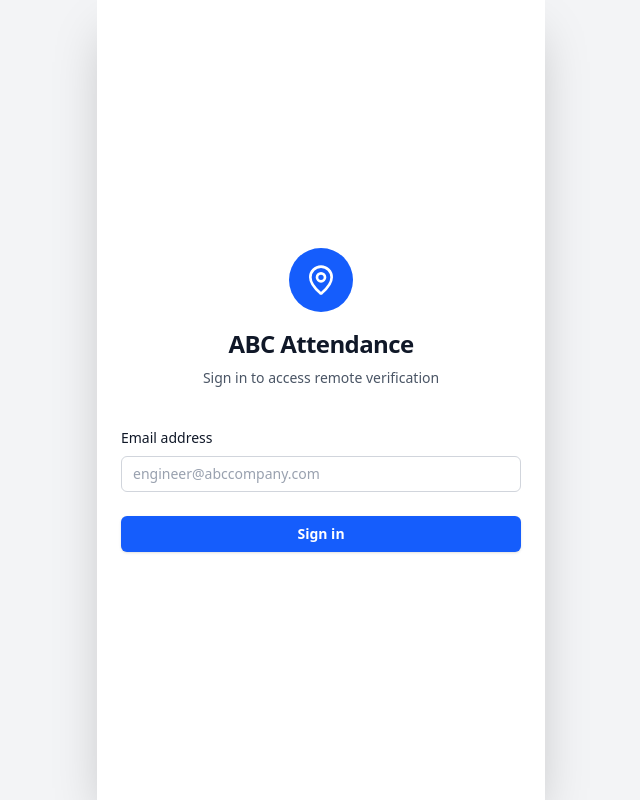
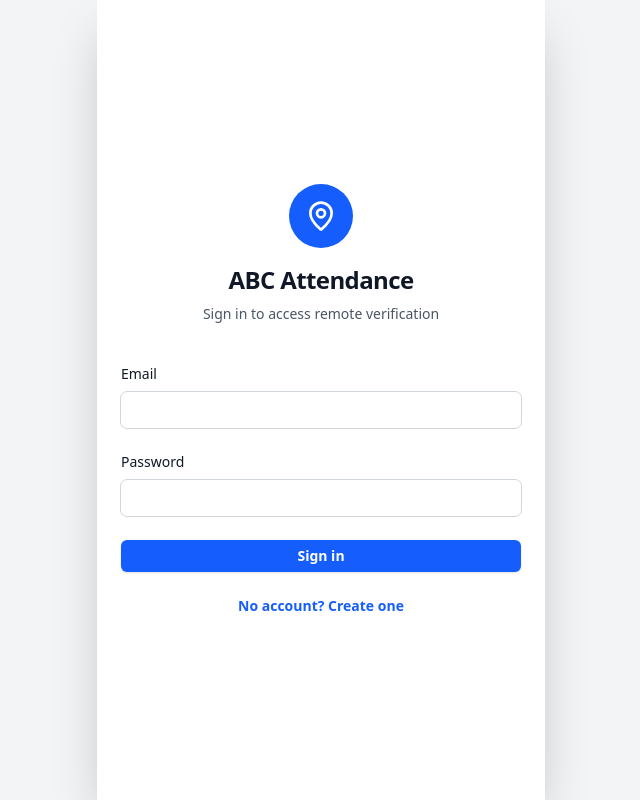
Before and after one commit to asejik/remote-attendance-app, a React (Vite) app: page / in a window 1280 px wide. Shown: the whole page, without its empty margins (319-959 px from the left). Built offline with nearby package versions, Linux system fonts and the light colour scheme; no server answers.

Commit message:
feat: implement supabase auth with login and protected routes

```diff
--- a/src/App.tsx
+++ b/src/App.tsx
@@ -1,18 +1,36 @@
-import { BrowserRouter, Routes, Route } from 'react-router-dom';
+import { BrowserRouter, Routes, Route, Navigate } from 'react-router-dom';
 import { MobileLayout } from './components/MobileLayout';
 import { LoginPage } from './pages/LoginPage';
 import { DashboardPage } from './pages/DashboardPage';
+import { AuthProvider, useAuth } from './context/AuthContext';
+
+// Protected Route Component
+// If not logged in, kick them back to Login page
+const ProtectedRoute = ({ children }: { children: React.ReactNode }) => {
+  const { user } = useAuth();
+  if (!user) return <Navigate to="/" replace />;
+  return <>{children}</>;
+};
 
 function App() {
   return (
+    <AuthProvider>
       <BrowserRouter>
         <MobileLayout>
           <Routes>
             <Route path="/" element={<LoginPage />} />
-          <Route path="/dashboard" element={<DashboardPage />} />
+            <Route
+              path="/dashboard"
+              element={
+                <ProtectedRoute>
+                  <DashboardPage />
+                </ProtectedRoute>
+              }
+            />
           </Routes>
         </MobileLayout>
       </BrowserRouter>
+    </AuthProvider>
   );
 }
 
--- /dev/null
+++ b/src/context/AuthContext.tsx
@@ -0,0 +1,48 @@
+import React, { createContext, useContext, useEffect, useState } from 'react';
+import type { User, Session } from '@supabase/supabase-js';
+import { supabase } from '../lib/supabase';
+
+interface AuthContextType {
+  user: User | null;
+  session: Session | null;
+  loading: boolean;
+  signOut: () => Promise<void>;
+}
+
+const AuthContext = createContext<AuthContextType>({ user: null, session: null, loading: true, signOut: async () => {} });
+
+export const AuthProvider: React.FC<{ children: React.ReactNode }> = ({ children }) => {
+  const [user, setUser] = useState<User | null>(null);
+  const [session, setSession] = useState<Session | null>(null);
+  const [loading, setLoading] = useState(true);
+
+  useEffect(() => {
+    // 1. Check active session on load
+    supabase.auth.getSession().then(({ data: { session } }) => {
+      setSession(session);
+      setUser(session?.user ?? null);
+      setLoading(false);
+    });
+
+    // 2. Listen for changes (login, logout, auto-refresh)
+    const { data: { subscription } } = supabase.auth.onAuthStateChange((_event, session) => {
+      setSession(session);
+      setUser(session?.user ?? null);
+      setLoading(false);
+    });
+
+    return () => subscription.unsubscribe();
+  }, []);
+
+  const signOut = async () => {
+    await supabase.auth.signOut();
+  };
+
+  return (
+    <AuthContext.Provider value={{ user, session, loading, signOut }}>
+      {!loading && children}
+    </AuthContext.Provider>
+  );
+};
+
+export const useAuth = () => useContext(AuthContext);
--- a/src/pages/DashboardPage.tsx
+++ b/src/pages/DashboardPage.tsx
@@ -1,20 +1,18 @@
-import React from 'react';
 import { LogOut, Camera } from 'lucide-react';
-import { useNavigate } from 'react-router-dom';
+import { useAuth } from '../context/AuthContext';
 
 export const DashboardPage = () => {
-  const navigate = useNavigate();
-
-  const handleLogout = () => {
-    navigate('/');
-  };
+  const { signOut, user } = useAuth(); // Get user info
 
   return (
     <div className="h-full flex flex-col">
       {/* Header */}
       <div className="bg-white border-b px-4 py-4 flex justify-between items-center sticky top-0 z-10">
-        <h1 className="text-lg font-bold text-gray-800">My Attendance</h1>
-        <button onClick={handleLogout} className="text-gray-500 hover:text-red-500">
+        <div>
+           <h1 className="text-lg font-bold text-gray-800">My Attendance</h1>
+           <p className="text-xs text-gray-500">{user?.email}</p>
+        </div>
+        <button onClick={signOut} className="text-gray-500 hover:text-red-500">
           <LogOut size={20} />
         </button>
       </div>
--- a/src/pages/LoginPage.tsx
+++ b/src/pages/LoginPage.tsx
@@ -1,23 +1,46 @@
-import React, { useEffect } from 'react'; // Add useEffect
+import React, { useState } from 'react';
 import { useNavigate } from 'react-router-dom';
-import { MapPin } from 'lucide-react';
-import { supabase } from '../lib/supabase'; // Import client
+import { MapPin, Loader2 } from 'lucide-react';
+import { supabase } from '../lib/supabase';
 
 export const LoginPage = () => {
   const navigate = useNavigate();
+  const [loading, setLoading] = useState(false);
+  const [isSignUp, setIsSignUp] = useState(false); // Toggle between Login/Register
+  const [email, setEmail] = useState('');
+  const [password, setPassword] = useState('');
+  const [error, setError] = useState('');
 
-  // TEMPORARY: Test connection on load
-  useEffect(() => {
-    supabase.auth.getSession().then(({ data, error }) => {
-      if (error) console.error('Supabase Error:', error);
-      else console.log('Supabase Connected:', data);
+  const handleAuth = async (e: React.FormEvent) => {
+    e.preventDefault();
+    setLoading(true);
+    setError('');
+
+    try {
+      if (isSignUp) {
+        // Register Logic
+        const { error } = await supabase.auth.signUp({
+          email,
+          password,
         });
-  }, []);
-
-  const handleLogin = (e: React.FormEvent) => {
-    e.preventDefault();
-    // TODO: Add real authentication logic later
+        if (error) throw error;
+        alert('Account created! You are now logged in.');
+      } else {
+        // Login Logic
+        const { error } = await supabase.auth.signInWithPassword({
+          email,
+          password,
+        });
+        if (error) throw error;
+      }
+      // If successful, the AuthContext detects the change and App.tsx redirects us?
+      // Actually, we should manually navigate to be safe/fast.
       navigate('/dashboard');
+    } catch (err: any) {
+      setError(err.message);
+    } finally {
+      setLoading(false);
+    }
   };
 
   return (
@@ -30,33 +53,56 @@ export const LoginPage = () => {
           ABC Attendance
         </h2>
         <p className="mt-2 text-sm text-gray-600">
-          Sign in to access remote verification
+          {isSignUp ? 'Create a new account' : 'Sign in to access remote verification'}
         </p>
       </div>
 
-      <form className="space-y-6" onSubmit={handleLogin}>
+      <form className="space-y-6" onSubmit={handleAuth}>
+        {error && (
+          <div className="p-3 bg-red-50 text-red-700 text-sm rounded-md border border-red-100">
+            {error}
+          </div>
+        )}
+
         <div>
-          <label htmlFor="email" className="block text-sm font-medium text-gray-900">
-            Email address
-          </label>
-          <div className="mt-2">
+          <label className="block text-sm font-medium text-gray-900">Email</label>
           <input
-              id="email"
-              name="email"
             type="email"
             required
-              className="block w-full rounded-md bg-white px-3 py-1.5 text-base text-gray-900 outline outline-1 -outline-offset-1 outline-gray-300 placeholder:text-gray-400 focus:outline-2 focus:-outline-offset-2 focus:outline-blue-600 sm:text-sm/6"
-              placeholder="engineer@abccompany.com"
+            value={email}
+            onChange={(e) => setEmail(e.target.value)}
+            className="mt-2 block w-full rounded-md bg-white px-3 py-1.5 text-base text-gray-900 outline outline-1 outline-gray-300 focus:outline-blue-600"
           />
-          </div>
         </div>
 
         <div>
+          <label className="block text-sm font-medium text-gray-900">Password</label>
+          <input
+            type="password"
+            required
+            minLength={6}
+            value={password}
+            onChange={(e) => setPassword(e.target.value)}
+            className="mt-2 block w-full rounded-md bg-white px-3 py-1.5 text-base text-gray-900 outline outline-1 outline-gray-300 focus:outline-blue-600"
+          />
+        </div>
+
         <button
           type="submit"
-            className="flex w-full justify-center rounded-md bg-blue-600 px-3 py-1.5 text-sm/6 font-semibold text-white shadow-sm hover:bg-blue-500 focus-visible:outline focus-visible:outline-2 focus-visible:outline-offset-2 focus-visible:outline-blue-600"
+          disabled={loading}
+          className="flex w-full justify-center items-center rounded-md bg-blue-600 px-3 py-1.5 text-sm font-semibold text-white shadow-sm hover:bg-blue-500 disabled:bg-blue-300"
         >
-            Sign in
+          {loading && <Loader2 className="animate-spin mr-2" size={16} />}
+          {isSignUp ? 'Create Account' : 'Sign in'}
+        </button>
+
+        <div className="text-center text-sm">
+          <button
+            type="button"
+            onClick={() => setIsSignUp(!isSignUp)}
+            className="font-semibold text-blue-600 hover:text-blue-500"
+          >
+            {isSignUp ? 'Already have an account? Sign in' : 'No account? Create one'}
           </button>
         </div>
       </form>
```
Lines whose indentation alone changed are shown as unchanged.
